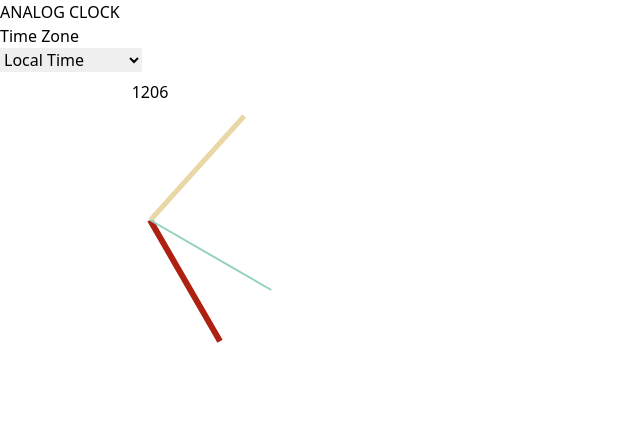
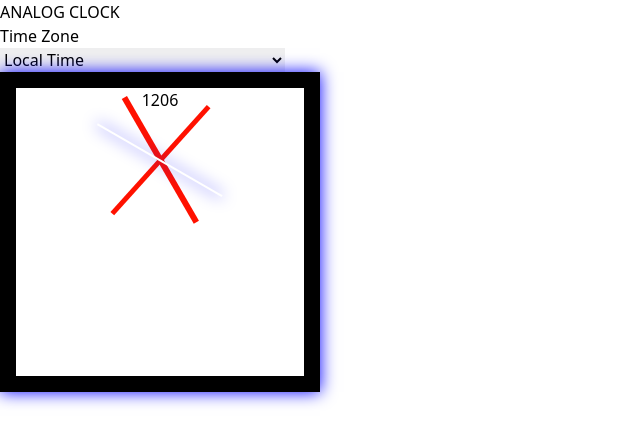
Before and after one commit to ribhugautam/analogclock, a Next.js app: page / in a window 1280 px wide. Shown: the top 444 px of the page, without its empty margins (0-640 px from the left). Built offline with nearby package versions, Linux system fonts and the light colour scheme.

Commit message:
Colors Changed

```diff
--- a/src/app/globals.css
+++ b/src/app/globals.css
@@ -3,34 +3,35 @@
 @tailwind utilities;
 
 .hand {
-  height: 140px;
-  width: 6px;
-  transform-origin: bottom;
+  height: 9rem;
   transform: rotate(0deg);
   position: absolute;
 }
 
 .clock__face {
-  border: 8px solid white;
-  width: 300px;
-  height: 300px;
+  border: 1rem solid rgb(0, 0, 0);
+  width: 20rem;
+  height: 20rem;
   display: flex;
+  justify-content: center;
   align-items: flex-start;
-  justify-content: center;
   position: relative;
+  box-shadow: rgb(4, 0, 255) 0 0 1rem;
 }
 
 .hand--hours {
-  background: #ae2012;
+  background: #ff1100;
+  width: 0.4rem;
 }
 
 .hand--minutes {
-  background: #e9d8a6;
-  width: 5px;
+  background: #ff1100;
+  width: 0.3rem;
 }
 
 .hand--seconds {
-  background: #94d2bd;
-  width: 2px;
+  background: #ffffff;
+  width: 0.1rem;
+  box-shadow: rgb(4, 0, 255) 0 0 1rem;
   transform: rotate(360deg);
 }
--- a/src/app/page.js
+++ b/src/app/page.js
@@ -1,7 +1,9 @@
 "use client";
 import React, { useEffect } from "react";
+import { timeZones } from "@/lib/timeZone";
 
 export default function Home() {
+
   const [timeZone, setTimeZone] = React.useState("UTC");
 
   function updateClock() {
@@ -46,20 +48,21 @@ export default function Home() {
           className="text-black text-center px-4 focus:outline-none py-1 rounded-xl"
         >
           <option value="UTC">Local Time</option>
-          <option value="Europe/Andorra">Europe/Andorra</option>
-          <option value="Asia/Dubai">Asia/Dubai</option>
-          <option value="America/La_Paz">America/La_Paz</option>
-          <option value="Africa/El_Aaiun">Africa/El_Aaiun</option>
+          {timeZones.map((zone, index) => (
+            <option key={index} value={zone}>
+              {zone}
+            </option>
+          ))}
         </select>
       </div>
 
       <div className="clock__face rounded-full">
-        <div className="aspect-square h-6 absolute Fmx-auto z-10 bottom-0 top-0 my-auto bg-white rounded-full " />
+        <div className="aspect-square h-[1.2rem] absolute Fmx-auto z-10 bottom-0 top-0 my-auto bg-[#ffffff] shadow-[0_0_1rem_#172acf] rounded-full " />
         <h3 className="text-white text-2xl font-bold ">12</h3>
         <h3 className="text-white font-bold text-2xl bottom-0 absolute ">06</h3>
-        <div id="hour" className="hand hand--hours rounded-full" />
-        <div id="minutes" className="hand hand--minutes rounded-full" />
-        <div id="seconds" className="hand hand--seconds rounded-full" />
+        <div id="hour" className="hand hand--hours origin-bottom rounded-full" />
+        <div id="minutes" className="hand hand--minutes origin-bottom rounded-full" />
+        <div id="seconds" className="hand hand--seconds origin-bottom rounded-full" />
       </div>
     </div>
   );
```
Also changed, not shown: src/lib/timeZone.js (added).
